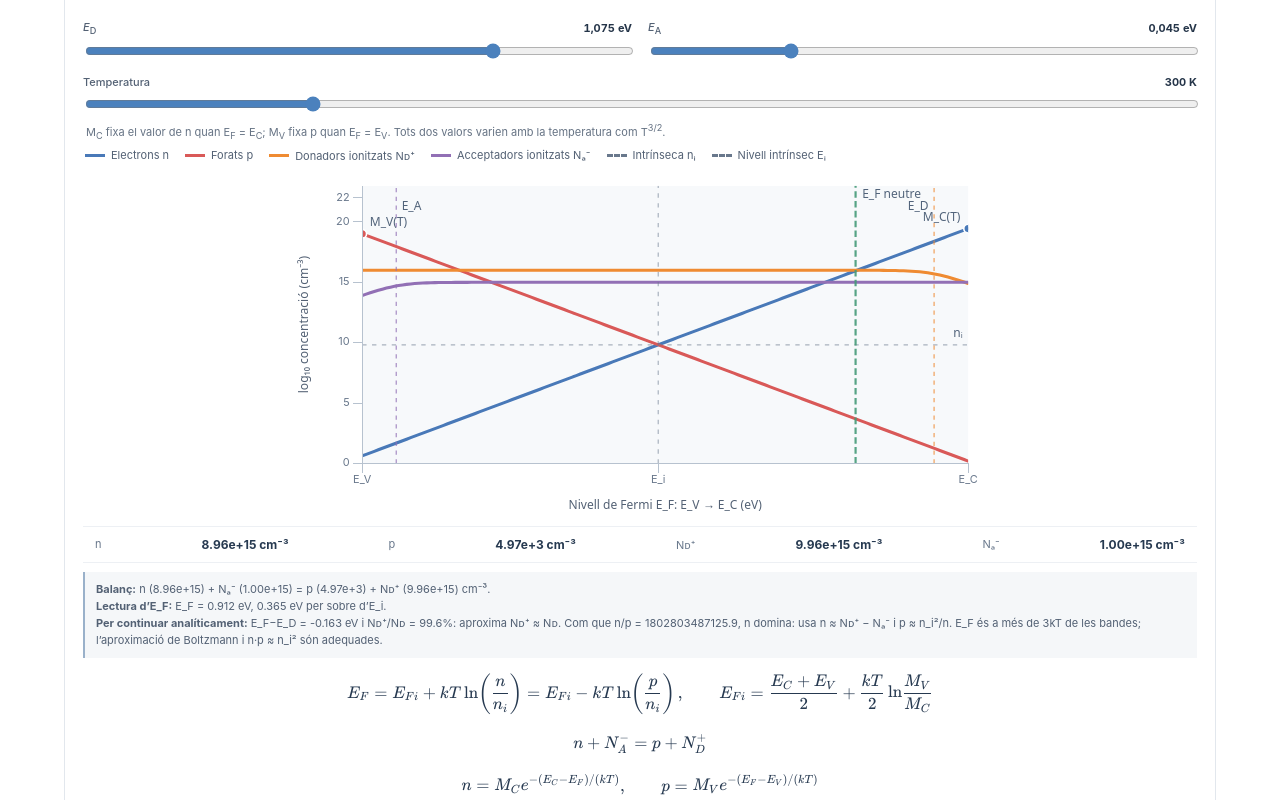
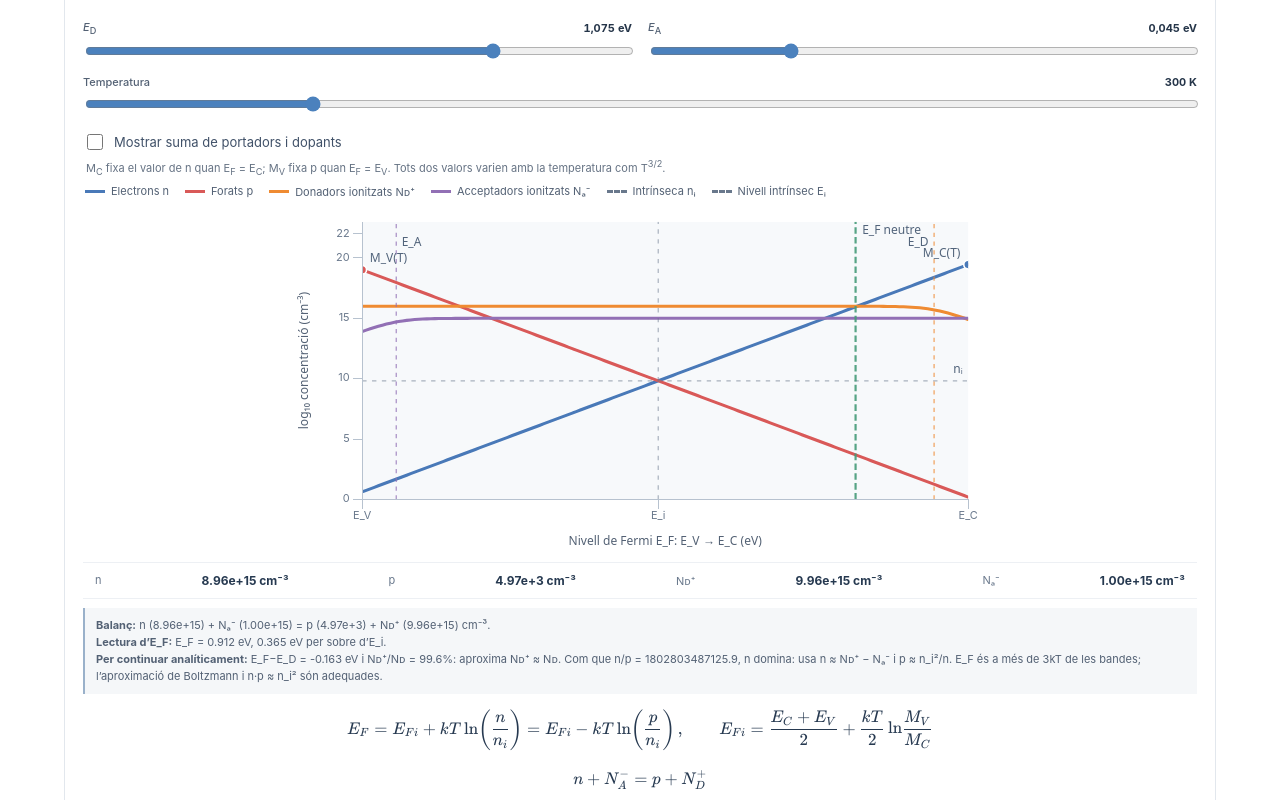
Before and after one commit to Mapaor/efis-visualitzacions, a React (Vite) app: page / in a window 1280 px wide. Shown: the part 2900-3700 px from the top of the page. Built offline with nearby package versions, Linux system fonts and the light colour scheme; some icons are missing.

Commit message:
add shockley sum show option

```diff
--- a/src/style.css
+++ b/src/style.css
@@ -20,6 +20,7 @@ main{max-width:1200px;margin:0 auto;padding:28px 24px 0}
 .card h3{font-size:15px;font-weight:620;letter-spacing:-.015em;margin:4px 0 0}
 .controls{display:flex;gap:16px;margin:10px 0 4px}.two-controls{display:grid;grid-template-columns:repeat(2,minmax(0,1fr))}
 .three-controls{display:grid;grid-template-columns:repeat(3,minmax(0,1fr))}
+.charge-sum-controls{display:flex;align-items:center;gap:20px;flex-wrap:wrap}.charge-sum-toggle{display:inline-flex;align-items:center;gap:8px;margin:10px 0 4px;color:#405168;font-size:13px;cursor:pointer}.charge-sum-toggle input{width:16px;height:16px;accent-color:#267a78}
 .dopant-switch{display:flex;gap:8px;margin:8px 0}.dopant-switch button{border:1px solid var(--line);border-radius:5px;background:#fff;color:#536174;padding:7px 10px;font:inherit;font-size:11px;cursor:pointer}.dopant-switch button[aria-pressed="true"]{border-color:#7f9cbb;background:#eef3f8;color:#253950;font-weight:650}
 .range-control{display:grid;grid-template-columns:1fr auto;gap:5px 10px;align-items:center;min-width:0;font-size:11px;font-weight:550;color:#536174}
 .range-control strong{font-size:11px;color:#253549;font-variant-numeric:tabular-nums}.range-control input{grid-column:1/3;width:100%;accent-color:#4b81bd;cursor:pointer}
--- a/src/visualizations/Tema2.tsx
+++ b/src/visualizations/Tema2.tsx
@@ -686,6 +686,8 @@ export function ThermalStatisticsPanels() {
 }
 
 export function DopedStatistics() {
+  const [showChargeSums, setShowChargeSums] = useState(false);
+  const [hideIndividualCurves, setHideIndividualCurves] = useState(false);
   const [logDonors, setLogDonors] = useState(16);
   const [logAcceptors, setLogAcceptors] = useState(15);
   const [logNc300, setLogNc300] = useState(Math.log10(NC_300));
@@ -772,22 +774,45 @@ export function DopedStatistics() {
       <Range label={<><i>E</i><sub>A</sub></>} value={acceptorLevel} min={0.01} max={0.15} step={0.001} onChange={setAcceptorLevel} formatValue={v => `${format(v, 3)} eV`} />
     </div>
     <Range label="Temperatura" value={temperature} min={200} max={700} step={10} onChange={setTemperature} formatValue={v => `${v} K`} />
+    <div className="charge-sum-controls">
+      <label className="charge-sum-toggle">
+        <input type="checkbox" checked={showChargeSums} onChange={event => {
+          setShowChargeSums(event.target.checked);
+          if (!event.target.checked) setHideIndividualCurves(false);
+        }} />
+        <span>Mostrar suma de portadors i dopants</span>
+      </label>
+      {showChargeSums && <label className="charge-sum-toggle">
+        <input type="checkbox" checked={hideIndividualCurves} onChange={event => setHideIndividualCurves(event.target.checked)} />
+        <span>Amagar electrons, forats i dopants</span>
+      </label>}
+    </div>
     <p className="plot-caption">M<sub>C</sub> fixa el valor de n quan E<sub>F</sub> = E<sub>C</sub>; M<sub>V</sub> fixa p quan E<sub>F</sub> = E<sub>V</sub>. Tots dos valors varien amb la temperatura com T<sup>3/2</sup>.</p>
     <div className="chart-legend" aria-label="Llegenda de concentracions segons el nivell de Fermi">
-      <span><i className="legend-line" style={{ borderColor: C.electron }} />Electrons n</span>
-      <span><i className="legend-line" style={{ borderColor: C.hole }} />Forats p</span>
-      <span><i className="legend-line" style={{ borderColor: C.conduction }} />Donadors ionitzats Nᴅ⁺</span>
-      <span><i className="legend-line" style={{ borderColor: C.purple }} />Acceptadors ionitzats Nₐ⁻</span>
+      {!hideIndividualCurves && <>
+        <span><i className="legend-line" style={{ borderColor: C.electron }} />Electrons n</span>
+        <span><i className="legend-line" style={{ borderColor: C.hole }} />Forats p</span>
+        <span><i className="legend-line" style={{ borderColor: C.conduction }} />Donadors ionitzats Nᴅ⁺</span>
+        <span><i className="legend-line" style={{ borderColor: C.purple }} />Acceptadors ionitzats Nₐ⁻</span>
+      </>}
+      {showChargeSums && <>
+        <span><i className="legend-line legend-dashed" style={{ borderColor: '#d97706' }} />p + Nᴅ⁺</span>
+        <span><i className="legend-line legend-dashed" style={{ borderColor: '#65a30d' }} />n + Nₐ⁻</span>
+      </>}
       <span><i className="legend-line legend-dashed" style={{ borderColor: C.muted }} />Intrínseca nᵢ</span>
       <span><i className="legend-line legend-dashed" style={{ borderColor: C.muted }} />Nivell intrínsec Eᵢ</span>
     </div>
     <Plot xDomain={[0, E_G]} yDomain={[0, 23]} xLabel="Nivell de Fermi E_F: E_V → E_C (eV)" yLabel="log₁₀ concentració (cm⁻³)" xTicks={[0, intrinsicLevel, E_G]} xFormat={value => value === 0 ? 'E_V' : Math.abs(value - intrinsicLevel) < 0.01 ? 'E_i' : 'E_C'} yTicks={[0, 5, 10, 15, 20, 22]}>
         {({ x, y }) => <>
           <rect x={x(0)} y={y(23)} width={x(E_G) - x(0)} height={y(0) - y(23)} fill={C.gap} opacity={0.42} />
-          {[
+          {!hideIndividualCurves && [
             { key: 'n', color: C.electron }, { key: 'p', color: C.hole },
             { key: 'ionizedDonors', color: C.conduction }, { key: 'ionizedAcceptors', color: C.purple },
           ].map(line => <LinePath key={line.key} data={carrierCurves.map(d => ({ x: d.x, y: Math.log10(Math.max(d[line.key as keyof typeof d] as number, 1)) }))} x={d => x(d.x)} y={d => y(d.y)} stroke={line.color} strokeWidth={2.8} />)}
+          {showChargeSums && <>
+            <LinePath data={carrierCurves.map(d => ({ x: d.x, y: Math.log10(Math.max(d.p + d.ionizedDonors, 1)) }))} x={d => x(d.x)} y={d => y(d.y)} stroke="#d97706" strokeWidth={2.5} strokeDasharray="7 4" />
+            <LinePath data={carrierCurves.map(d => ({ x: d.x, y: Math.log10(Math.max(d.n + d.ionizedAcceptors, 1)) }))} x={d => x(d.x)} y={d => y(d.y)} stroke="#65a30d" strokeWidth={2.5} strokeDasharray="7 4" />
+          </>}
           <line x1={x(0)} x2={x(E_G)} y1={y(Math.log10(Math.max(ni, 1)))} y2={y(Math.log10(Math.max(ni, 1)))} stroke={C.muted} strokeWidth={1.1} strokeDasharray="4 5" opacity={0.55} />
           <text x={x(E_G) - 5} y={y(Math.log10(Math.max(ni, 1))) - 7} textAnchor="end" className="plot-annotation" fill={C.muted}>nᵢ</text>
           <line x1={x(intrinsicLevel)} x2={x(intrinsicLevel)} y1={y(0)} y2={y(23)} stroke={C.muted} strokeWidth={1.1} strokeDasharray="4 5" opacity={0.55} />
```
